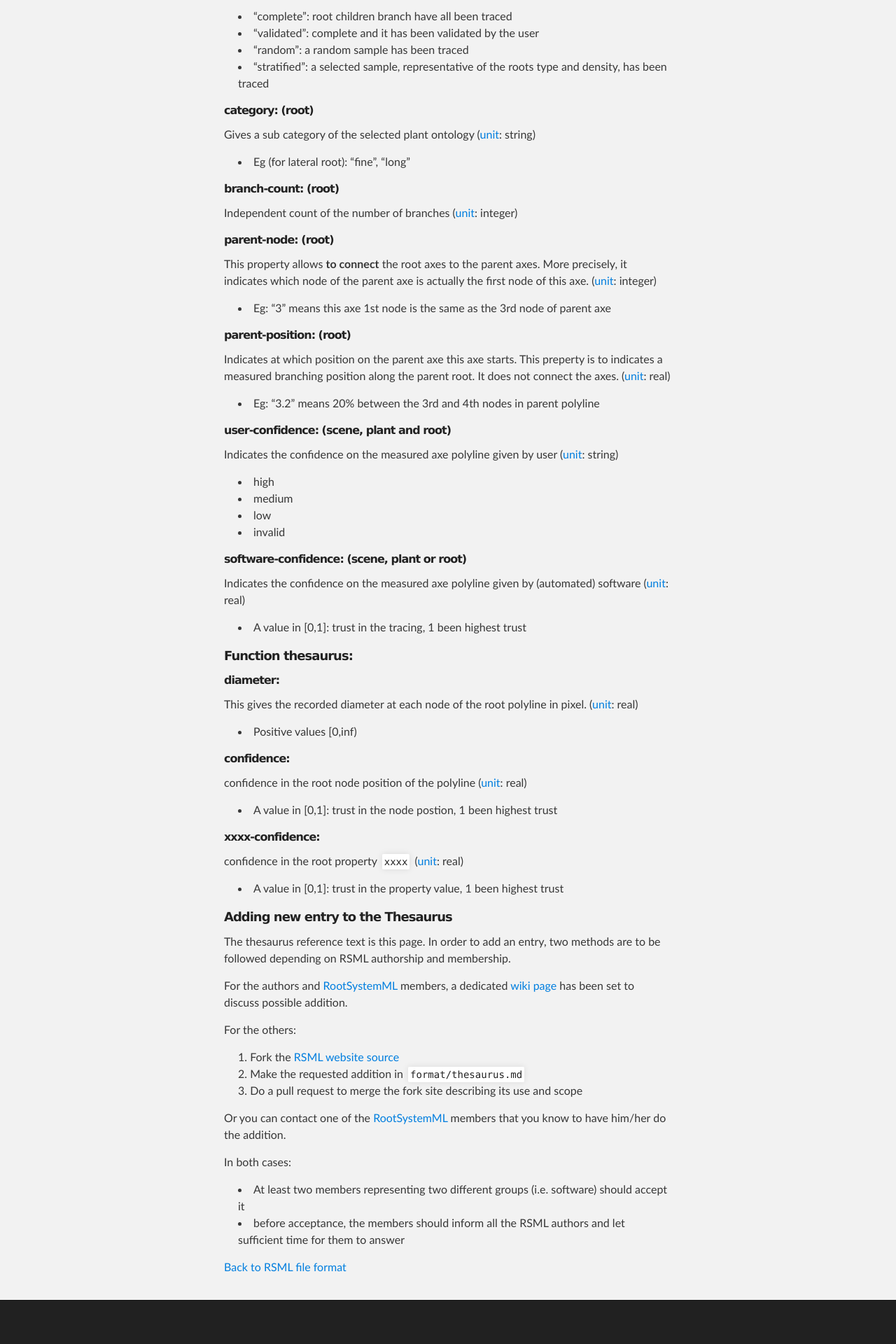
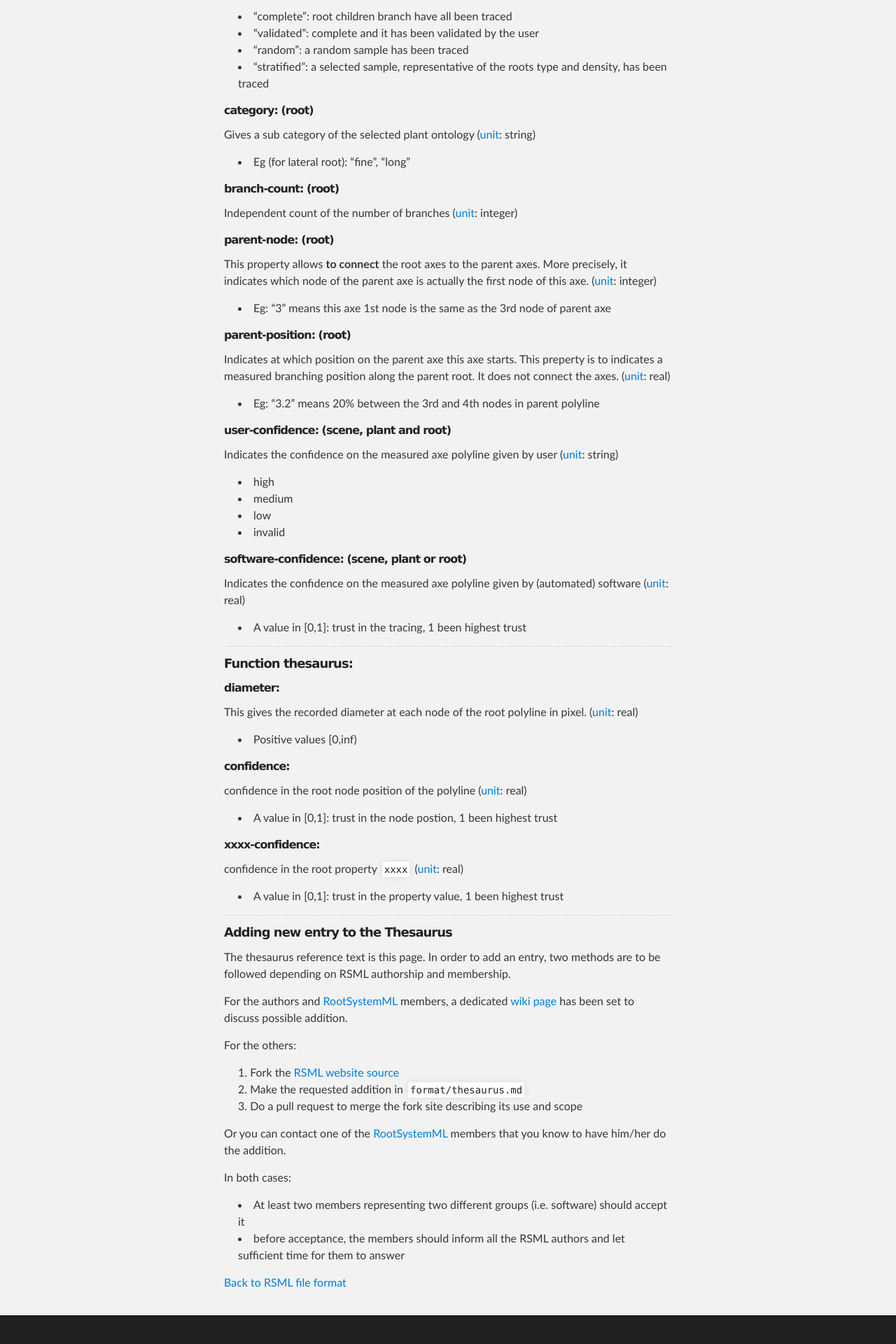
Before and after one commit to RootSystemML/RootSystemML.github.io, a Jekyll site: the page built from format/thesaurus.md, in a window 1280 px wide. Shown: the part 852-2772 px from the top of the page at 70% size. Built offline with Jekyll 4.4.1, drawn with Linux system fonts in a browser that asks for light colours; before the commit the page ends 2750 px from its top, so only the background shows below that.

Commit message:
little conrrections

```diff
--- a/format/thesaurus.md
+++ b/format/thesaurus.md
@@ -76,6 +76,7 @@ Indicates the confidence on the measured axe polyline given by (automated) softw
  - A value in [0,1]: trust in the tracing, 1 been highest trust
 
 
+________
 
 #####Function thesaurus:
 
@@ -95,6 +96,7 @@ confidence in the root property `xxxx` ([unit][]: real)
  - A value in [0,1]: trust in the property value, 1 been highest trust
 
 
+________
 
 #####Adding new entry to the Thesaurus
 
```
